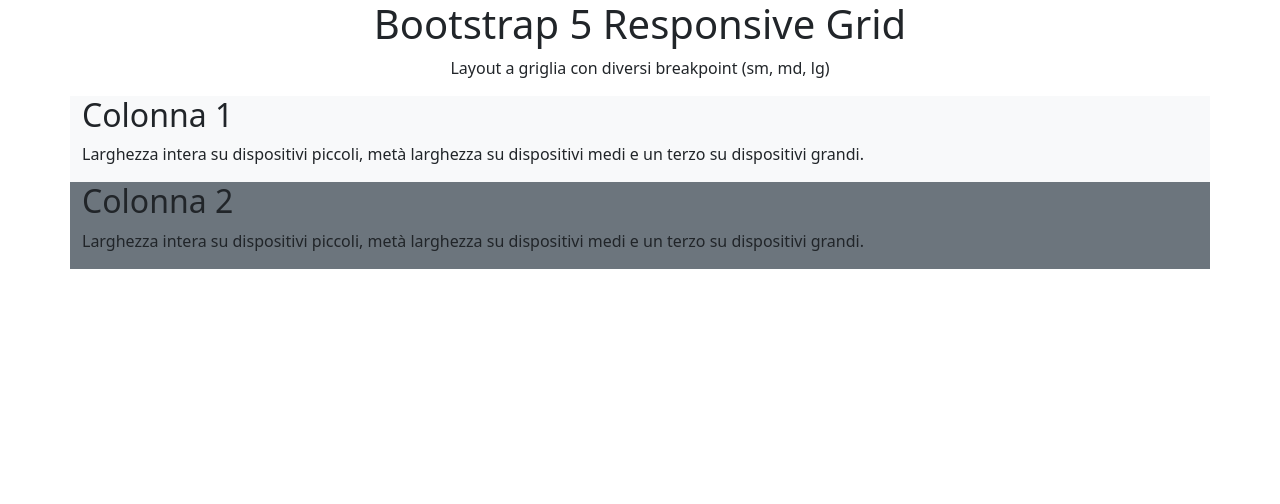
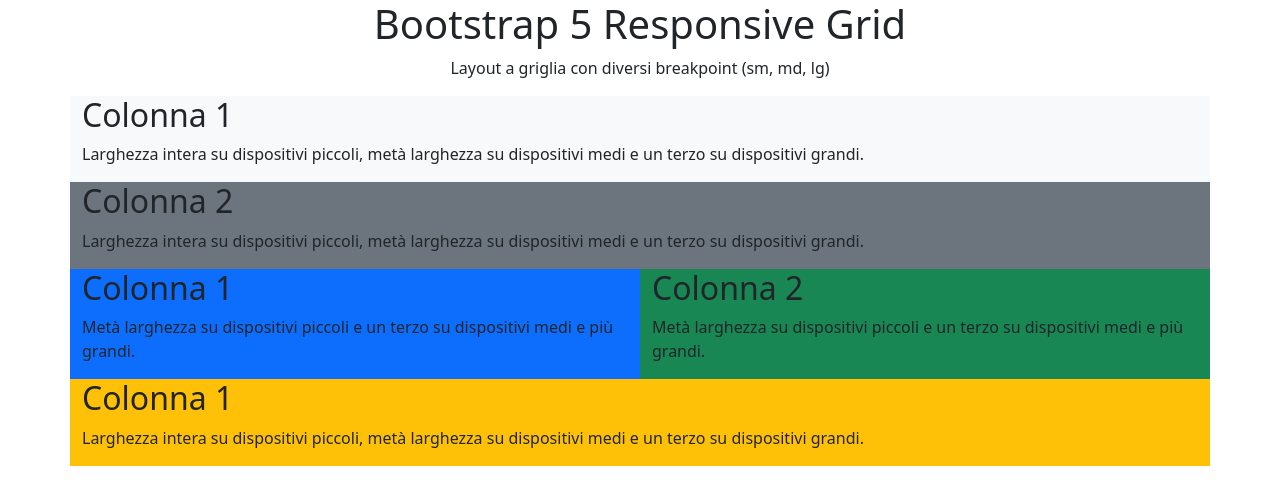
Before and after one commit to FrancescoPalazzo97/htmlcss-bootstrap-layout, a plain HTML site: page index.html in a window 1280 px wide. Drawn offline with nearby package versions, Linux system fonts and the light colour scheme.

Commit message:
[UPD] Added 2nd row

```diff
--- a/index.html
+++ b/index.html
@@ -8,6 +8,7 @@
     <title>Document</title>
 </head>
 <body>
+    <!-- HEADER -->
     <header>
         <div class="container-sm text-center">
             <div class="row">
@@ -18,23 +19,36 @@
             </div>
         </div>
     </header>
+    <!-- MAIN -->
     <main>
         <div class="container-sm">
+            <!-- ROW 1 -->
             <div class="row row-cols-1">
                 <div class="col bg-light">
                     <h2>Colonna 1</h2>
-                    <p>Larghezza intera su dispositivi piccoli, metà larghezza su dispositivi medi e un terzo su dispositivi grandi.</p>
+                    <p>Larghezza intera su dispositivi piccoli, met&agrave; larghezza su dispositivi medi e un terzo su dispositivi grandi.</p>
                 </div>
                 <div class="col bg-secondary">
                     <h2>Colonna 2</h2>
-                    <p>Larghezza intera su dispositivi piccoli, metà larghezza su dispositivi medi e un terzo su dispositivi grandi.</p>
+                    <p>Larghezza intera su dispositivi piccoli, met&agrave; larghezza su dispositivi medi e un terzo su dispositivi grandi.</p>
                 </div>
             </div>
+            <!-- ROW 2 -->
             <div class="row">
-                <div class="col-6"></div>
-                <div class="col-6"></div>
-                <div class="col-12"></div>
+                <div class="col-6 bg-primary">
+                    <h2>Colonna 1</h2>
+                    <p>Met&agrave; larghezza su dispositivi piccoli e un terzo su dispositivi medi e pi&ugrave; grandi.</p>
+                </div>
+                <div class="col-6 bg-success">
+                    <h2>Colonna 2</h2>
+                    <p>Met&agrave; larghezza su dispositivi piccoli e un terzo su dispositivi medi e pi&ugrave; grandi.</p>
+                </div>
+                <div class="col-12 bg-warning">
+                    <h2>Colonna 1</h2>
+                    <p>Larghezza intera su dispositivi piccoli, met&agrave; larghezza su dispositivi medi e un terzo su dispositivi grandi.</p>
+                </div>
             </div>
+            <!-- ROX 3 -->
         </div>
     </main>
 </body>
```
